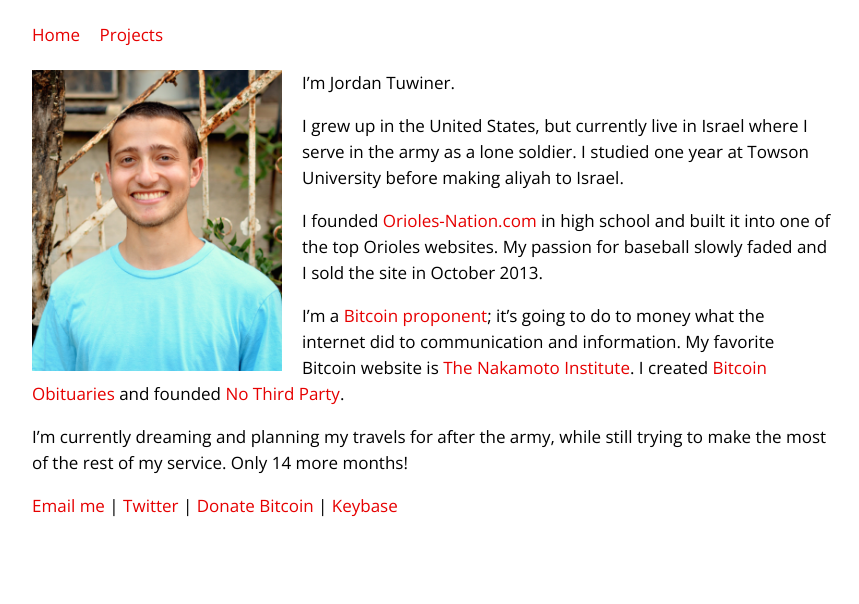
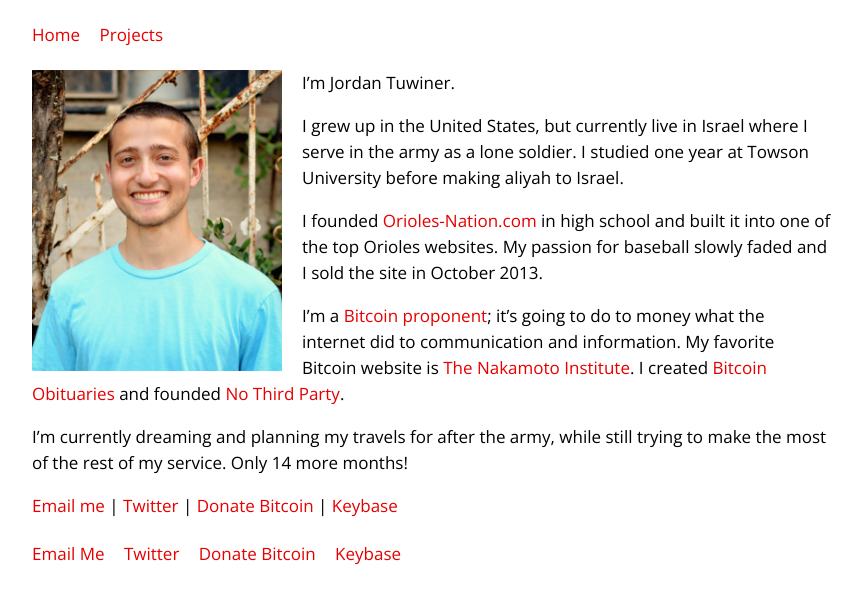
Before and after one commit to johnrlive/jt-com, a Jekyll site: the page built from index.html, in a window 1280 px wide. Shown: the top 604 px of the page, without its empty margins (208-1067 px from the left). Built offline with Jekyll 4.4.1, drawn with Linux system fonts in a browser that asks for light colours.

Commit message:
Add footer from old website

```diff
--- a/_includes/footer.html
+++ b/_includes/footer.html
@@ -1,3 +1,10 @@
 <footer role="contentinfo" itemtype="http://schema.org/WPFooter" itemscope="itemscope" class="site-footer" id="colophon">
-
+	<nav class="site-navigation">
+		<ul class="menu">
+			<li><a href="/">Email Me</a></li>
+			<li><a href="/projects/">Twitter</a></li>
+			<li><a href="/projects/">Donate Bitcoin</a></li>
+			<li><a href="/projects/">Keybase</a></li>
+		</ul>
+	</nav>
 </footer>
```
